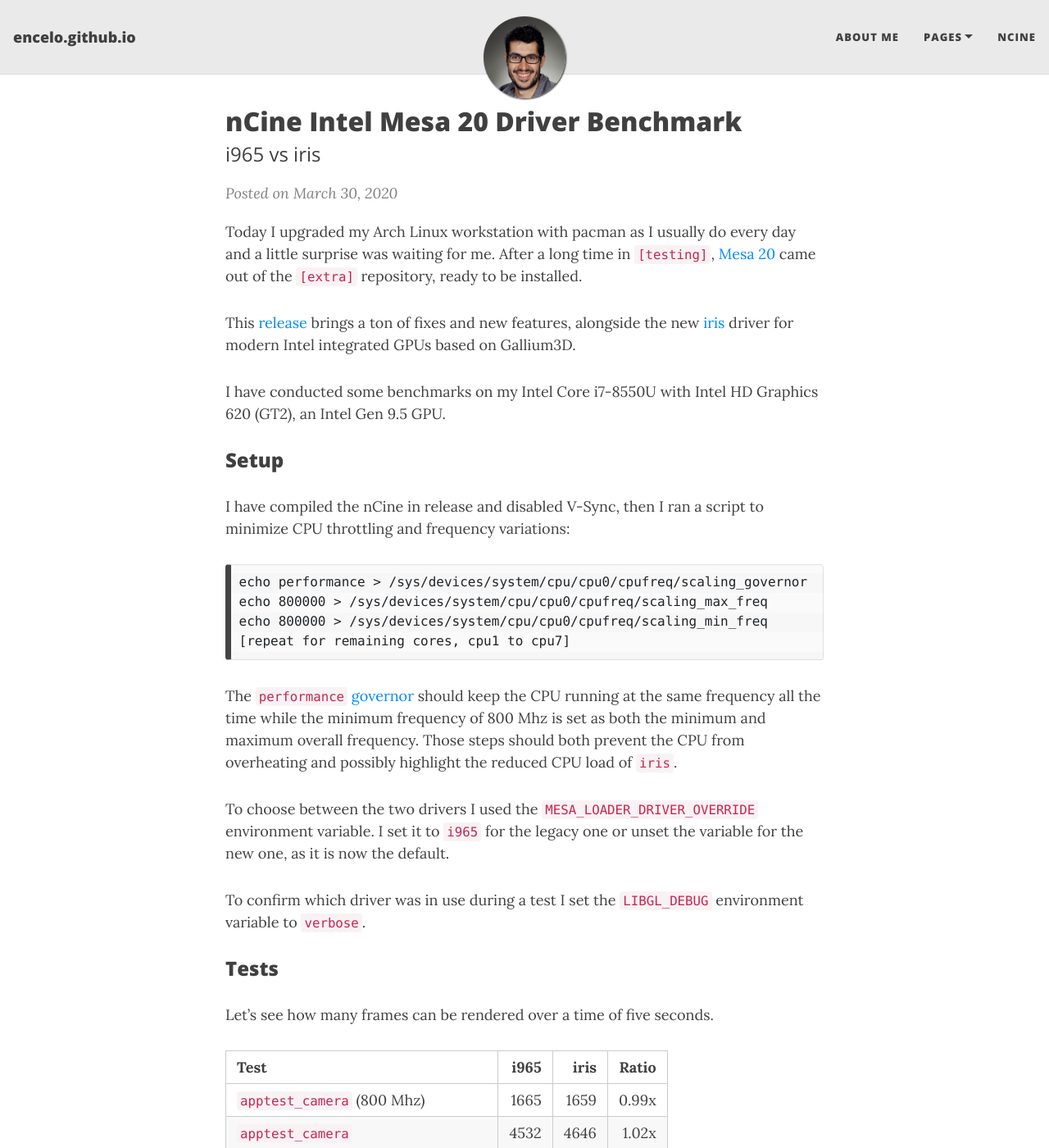
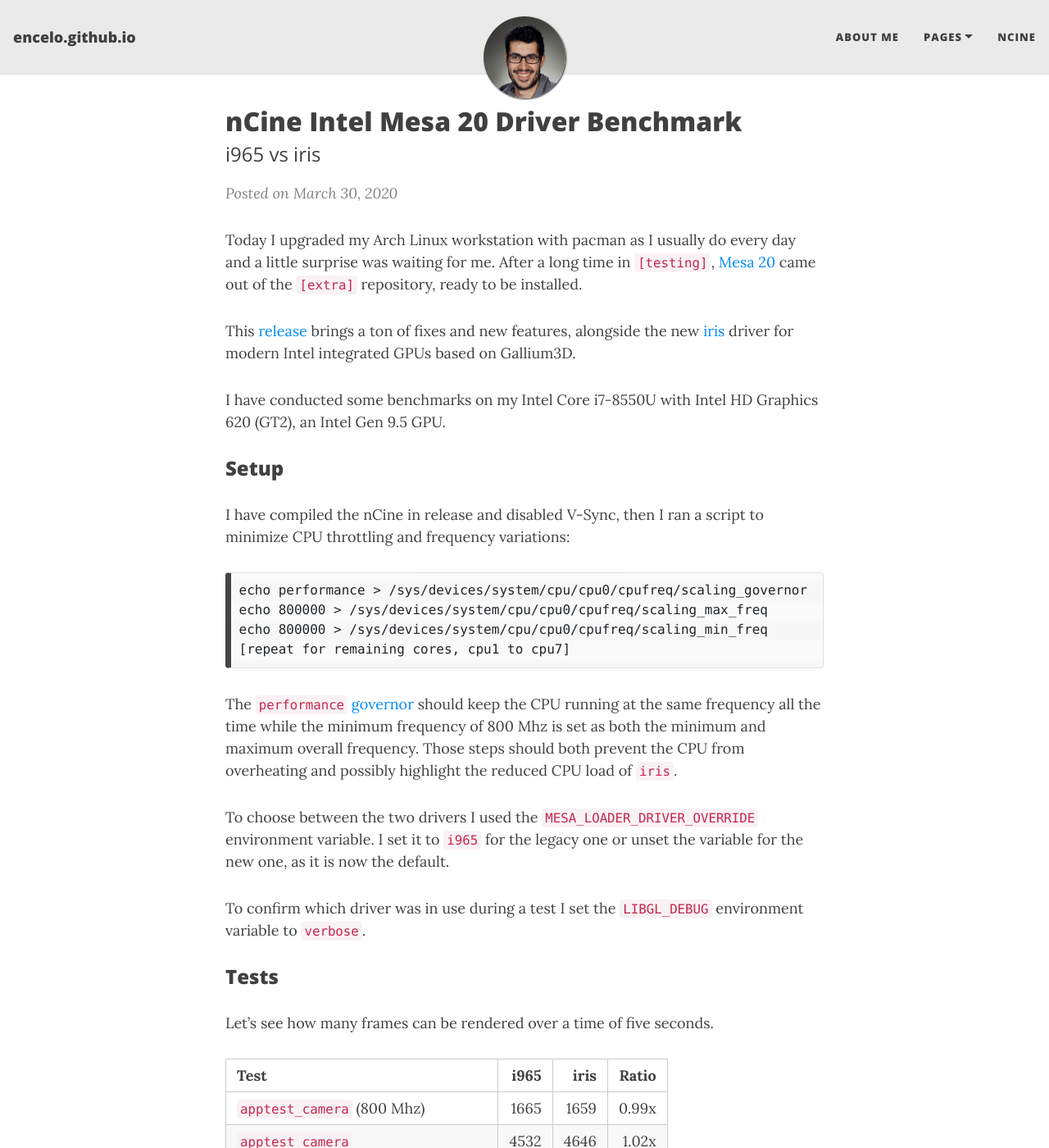
Before and after one commit to encelo/encelo.github.io, a Jekyll site: the page built from _posts/2020-03-30-ncine-i965-vs-iris-benchmark.md, in a window 1280 px wide and 1400 px high. Shown: the whole window at 82% size. Built offline with Jekyll 4.4.1, drawn with Linux system fonts in a browser that asks for light colours; nearby versions of some CDN libraries; comment, search, counter and statistics services are not loaded.

Commit message:
Integrate latest template changes from upstream

```diff
--- a/_includes/footer.html
+++ b/_includes/footer.html
@@ -19,7 +19,9 @@
 
       {% if site.url-pretty %}
         &nbsp;&bull;&nbsp;
-        <span class="author-site"><a href="{{ '' | absolute_url }}">{{ site.url-pretty }}</a></span>
+        <span class="author-site">
+          <a href="{% if site.url-canonical %}{{ site.url-canonical }}{% else %}{{ '' | absolute_url }}{% endif %}">{{ site.url-pretty }}</a>
+        </span>
       {% endif %}
 
       {% if site.matomo %}
@@ -29,7 +31,6 @@
         {% endif %}
       {% endif%}
       </p>
-      <!-- Please don't remove this, keep my open source work credited :) -->
       {% unless site.remove-ads %}<p class="theme-by text-muted">
         Powered by
         <a href="https://beautifuljekyll.com">Beautiful Jekyll</a>
--- a/_includes/header.html
+++ b/_includes/header.html
@@ -39,6 +39,12 @@
 
           {% if include.type == "post" %}
             <span class="post-meta">Posted on {{ page.date | date: date_format }}</span>
+            {% if page.last-updated %}
+              <span class="post-meta">
+                <span class="d-none d-md-inline middot">&middot;</span>
+                Last updated {{ page.last-updated | date: date_format }}
+              </span>
+            {% endif %}
             {% if page.readtime %}
               {% include readtime.html %}
             {% endif %}
@@ -67,6 +73,12 @@
 
           {% if include.type == "post" %}
             <span class="post-meta">Posted on {{ page.date | date: date_format }}</span>
+            {% if page.last-updated %}
+              <span class="post-meta">
+                <span class="d-none d-md-inline middot">&middot;</span>
+                Last updated {{ page.last-updated | date: date_format }}
+              </span>
+            {% endif %}
             {% if page.readtime %}
               {% include readtime.html %}
             {% endif %}
--- a/_includes/nav.html
+++ b/_includes/nav.html
@@ -1,4 +1,4 @@
-<nav class="navbar navbar-expand-md navbar-light fixed-top navbar-custom {% if page.nav-short %}top-nav-short-permanent{% else %}top-nav-regular{% endif %}">
+<nav class="navbar navbar-expand-xl navbar-light fixed-top navbar-custom {% if page.nav-short %}top-nav-short-permanent{% else %}top-nav-regular{% endif %}">
 
   {%- if site.title-img -%}
     <a class="navbar-brand navbar-brand-logo" href="{{ '' | absolute_url }}"><img alt="{{ site.title }} Logo" src="{{ site.title-img }}"/></a>
@@ -33,6 +33,12 @@
     </ul>
   </div>
 
+  {% if site.navbar-extra %}
+    {% for file in site.navbar-extra %}
+      {% include {{ file }} %}
+    {% endfor %}
+  {% endif %}
+
   {% if site.avatar and page.show-avatar != false %}
     <div class="avatar-container">
       <div class="avatar-img-border">
--- a/_includes/readtime.html
+++ b/_includes/readtime.html
@@ -6,10 +6,10 @@
 {% assign number = finalReadTime | round %}
 {% if number >= 1 %}
   {% assign yesReadTime = number | append: " minute read" %}
-  <span class="reader-time post-meta"><span class="d-none d-md-inline middot">&middot;</span> {{ yesReadTime }}</span>
+  <span class="post-meta"><span class="d-none d-md-inline middot">&middot;</span> {{ yesReadTime }}</span>
 {% elsif number < 1 %}
   {% assign minReadTime = '&lt; 1 minute read' %}
-  <span class="reader-time post-meta"><span class="d-none d-md-inline middot">&middot;</span> {{ minReadTime }}</span>
+  <span class="post-meta"><span class="d-none d-md-inline middot">&middot;</span> {{ minReadTime }}</span>
 {% else %}
   {% assign nilReadTime = number | replace:'0',' ' %}
   {{ nilReadTime }}
--- a/assets/css/beautifuljekyll.css
+++ b/assets/css/beautifuljekyll.css
@@ -42,6 +42,9 @@
 h4 {
   font-size: 1.125rem;
 }
+h1, h2, h3, h4 {
+  margin-top: 1.25rem;
+}
 a {
   color: {{ site.link-col | default: "#008AFF" }};
 }
@@ -72,35 +75,26 @@
   margin: -3.125rem 0 0;
 }
 
-.main-content {
-  padding-top: 5rem;
-}
-@media (min-width: 768px) {
-  .main-content {
-    padding-top: 8.125rem;
-  }
-}
-
 .hideme {
   display: none;
 }
 
 ::-moz-selection {
-  color: white;
+  color: #fff;
   text-shadow: none;
   background-color: {{ site.hover-col | default: "#0085A1" }};
 }
 ::selection {
-  color: white;
+  color: #fff;
   text-shadow: none;
   background-color: {{ site.hover-col | default: "#0085A1" }};
 }
 img::selection {
-  color: white;
+  color: #fff;
   background: transparent;
 }
 img::-moz-selection {
-  color: white;
+  color: #fff;
   background: transparent;
 }
 
@@ -135,9 +129,9 @@
     background-image: url({{ site.navbar-img | relative_url }});
     background-attachment: fixed;
   {% endif %}
-  -webkit-transition: background .5s ease-in-out,padding .5s ease-in-out;
-  -moz-transition: background .5s ease-in-out,padding .5s ease-in-out;
-  transition: background .5s ease-in-out,padding .5s ease-in-out;
+  -webkit-transition: padding .5s ease-in-out;
+  -moz-transition: padding .5s ease-in-out;
+  transition: padding .5s ease-in-out;
 }
 
 .navbar-custom,
@@ -179,15 +173,6 @@
   height: 2.5rem;
 }
 
-.navbar-custom .navbar-brand:hover,
-.navbar-custom .navbar-brand:focus ,
-.navbar-custom .navbar-nav .nav-link:hover,
-.navbar-custom .navbar-nav .nav-link:focus,
-.navbar-custom .navbar-nav .dropdown-item:hover,
-.navbar-custom .navbar-nav .dropdown-item:focus {
-  color: {{ site.hover-col | default: "#0085A1" }};
-}
-
 .navbar-custom .navbar-nav .nav-item {
   text-transform: uppercase;
   font-size: 0.8125rem;
@@ -225,7 +210,7 @@
   border-width: 0.4em;
 }
 
-@media (min-width: 768px) {
+@media (min-width: 1200px) {
   .navbar-custom {
     padding-top: 1.25rem;
     padding-bottom: 1.25rem;
@@ -240,17 +225,17 @@
     height: 3.125rem;
   }
 
-  .navbar-expand-md .navbar-nav .nav-link {
+  .navbar-expand-xl .navbar-nav .nav-link {
     padding-left: 0.9375rem;
     padding-right: 0.9375rem;
   }
 
-  .navbar-expand-md .navbar-nav .nav-item:not(.dropdown):last-child .nav-link {
+  .navbar-expand-xl .navbar-nav .nav-item:not(.dropdown):last-child .nav-link {
     padding-right: 0;
   }
 }
 
-@media (min-width: 768px) {
+@media (min-width: 1200px) {
   .navbar-custom .nav-item.dropdown:hover {
     background: rgba(0, 0, 0, 0.1);
   }
@@ -276,9 +261,10 @@
   text-decoration: none !important;
   border-width: 0 1px 1px 1px;
   font-weight: normal;
+  color: {{ site.navbar-text-col | default: "#404040" }};
 }
 
-@media (min-width: 768px) {
+@media (min-width: 1200px) {
   .navbar-custom .nav-item.dropdown .dropdown-menu {
     text-align: center;
   }
@@ -290,7 +276,7 @@
   }
 }
 
-@media (max-width: 767px) {
+@media (max-width: 1199px) {
   .navbar-custom .navbar-collapse {
     border-top: 1px solid {{ site.navbar-border-col | default: "#DDDDDD" }};
     margin: 0 -1rem;
@@ -311,6 +297,14 @@
   .navbar-custom .nav-item.dropdown .dropdown-menu .dropdown-item {
     padding-left: 2rem;
   }
+}
+.navbar-custom .navbar-brand:hover,
+.navbar-custom .navbar-brand:focus ,
+.navbar-custom .navbar-nav .nav-link:hover,
+.navbar-custom .navbar-nav .nav-link:focus,
+.navbar-custom .navbar-nav .dropdown-menu .dropdown-item:hover,
+.navbar-custom .navbar-nav .dropdown-menu .dropdown-item:focus {
+  color: {{ site.hover-col | default: "#0085A1" }};
 }
 
 .navbar-custom .avatar-container {
@@ -352,7 +346,7 @@
   display: none;
 }
 
-@media (min-width: 768px) {
+@media (min-width: 1200px) {
   .navbar-custom.top-nav-regular .avatar-container {
     width: 6.25rem;
   }
@@ -434,6 +428,7 @@
 .post-preview {
   padding: 1.25rem 0;
   border-bottom: 1px solid #eee;
+  overflow: hidden;
 }
 
 @media (min-width: 768px) {
@@ -475,6 +470,18 @@
   margin: 0 0 0.625rem;
   font-family: 'Lora', 'Times New Roman', serif;
 }
+.post-heading .post-meta {
+  display: inline-block;
+}
+@media (max-width: 767px) {
+  .post-heading .post-meta {
+    display: block;
+    margin-bottom: 0;
+  }
+}
+.post-heading .post-meta .middot {
+  margin: 0 0.625rem;
+}
 .post-preview .post-entry {
   width: 100%;
 }
@@ -491,7 +498,6 @@
   filter: grayscale(0%);
 }
 .post-preview .post-image img {
-  border-radius: 6rem;
   height: 100%;
   width: 100%;
 }
@@ -555,7 +561,7 @@
   padding: 0 0.3125rem;
   opacity: 0.8;
   border: 1px solid transparent;
-  border-radius: 2px;
+  border-radius: 0.1875rem;
 }
 
 .blog-tags a:hover {
@@ -686,7 +692,7 @@
   bottom: 0;
   display: none;
 }
-@media (min-width: 768px) {
+@media (min-width: 1200px) {
   .intro-header {
     margin-top: 8.125rem;
   }
@@ -749,18 +755,6 @@
     display: block;
     margin-bottom: 0.3125rem;
   }
-}
-
-.reader-time {
-  display: inline-block;
-}
-@media (max-width: 767px) {
-  .reader-time {
-    display: block;
-  }
-}
-.reader-time .middot {
-  margin: 0 0.625rem;
 }
 
 /* --- Pagination --- */
@@ -860,7 +854,7 @@
 
 pre {
   font-size: 0.875rem;
-  line-height: 1.5;
+  line-height: 1.5em;
   border-radius: 0.25rem;
   padding: 0.59375rem;
 }
@@ -880,7 +874,9 @@
 .highlight > pre:not([class~="highlight"]) { /* code block with line number */
   padding: 0;
 }
-.highlight table, .highlight tr, .highlight td { /* to be removed after fixing table styles */
+.highlight table,
+.highlight tr,
+.highlight td { /* to be removed after fixing table styles */
   border: none;
   background: none;
   padding: 0;
@@ -921,7 +917,10 @@
 }
 
 /* --- Notification boxes --- */
-.box-note, .box-warning, .box-error, .box-success {
+.box-note,
+.box-warning,
+.box-error,
+.box-success {
   padding: 0.9375rem 0.9375rem 0.9375rem 0.625rem;
   margin: 1.25rem 1.25rem 1.25rem 0.3125rem;
   border: 1px solid #eee;
```
Lines whose indentation alone changed are shown as unchanged.
